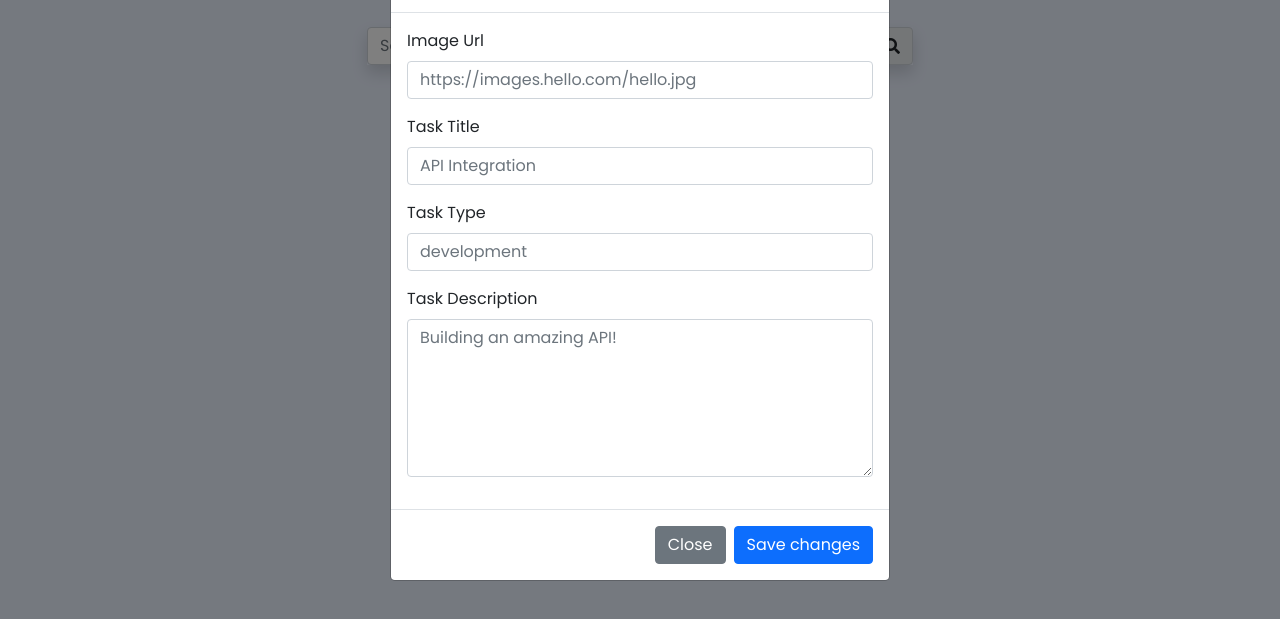
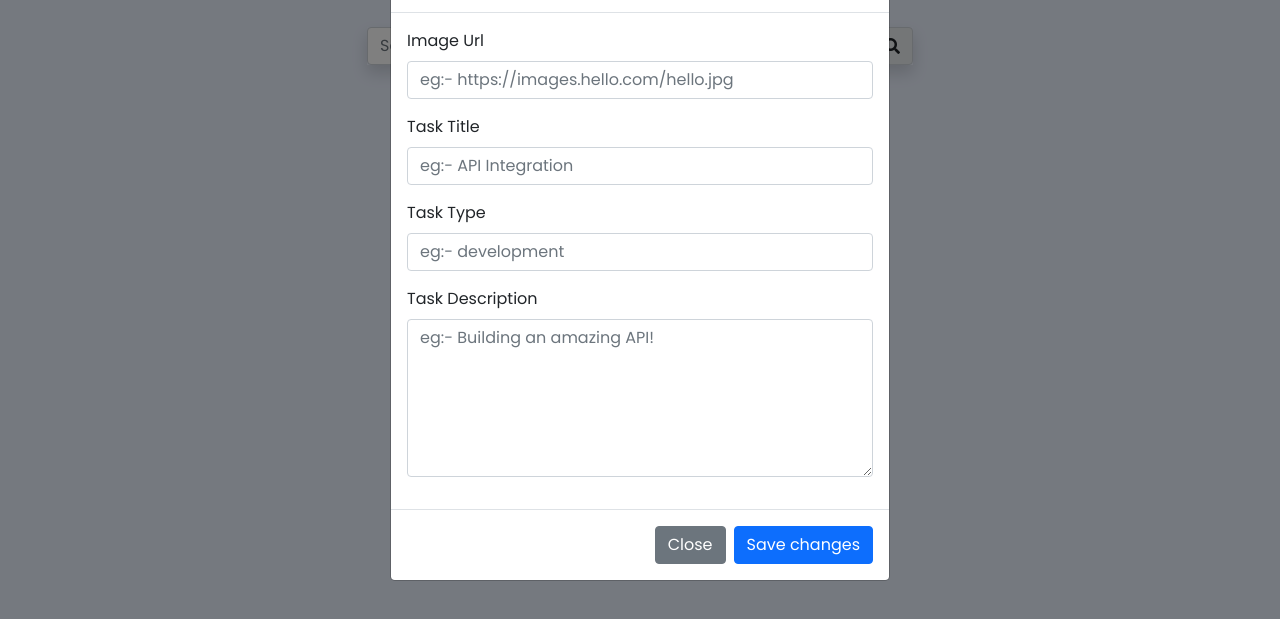
Before and after one commit to sainitushar01/Task-manager, a plain HTML site: page index.html in a window 1280 px wide. Both pictures are taken after a click on the button "Add New". Shown: the part 79-698 px from the top of the page. Drawn offline with nearby package versions, Linux system fonts and the light colour scheme.

Commit message:
Update index.html

```diff
--- a/index.html
+++ b/index.html
@@ -61,7 +61,7 @@
                 type="url"
                 class="form-control"
                 id="imageurl"
-                placeholder="https://images.hello.com/hello.jpg"
+                placeholder="eg:- https://images.hello.com/hello.jpg"
               />
             </div>
             <div class="mb-3">
@@ -70,7 +70,7 @@
                 type="text"
                 class="form-control"
                 id="tasktitle"
-                placeholder="API Integration"
+                placeholder="eg:- API Integration"
               />
             </div>
             <div class="mb-3">
@@ -79,7 +79,7 @@
                 type="text"
                 class="form-control"
                 id="tasktype"
-                placeholder="development"
+                placeholder="eg:- development"
               />
             </div>
             <div class="mb-3">
@@ -90,7 +90,7 @@
                 rows="6"
                 class="form-control"
                 id="taskdescription"
-                placeholder="Building an amazing API!"
+                placeholder="eg:- Building an amazing API!"
               ></textarea>
             </div>
           </div>
```
